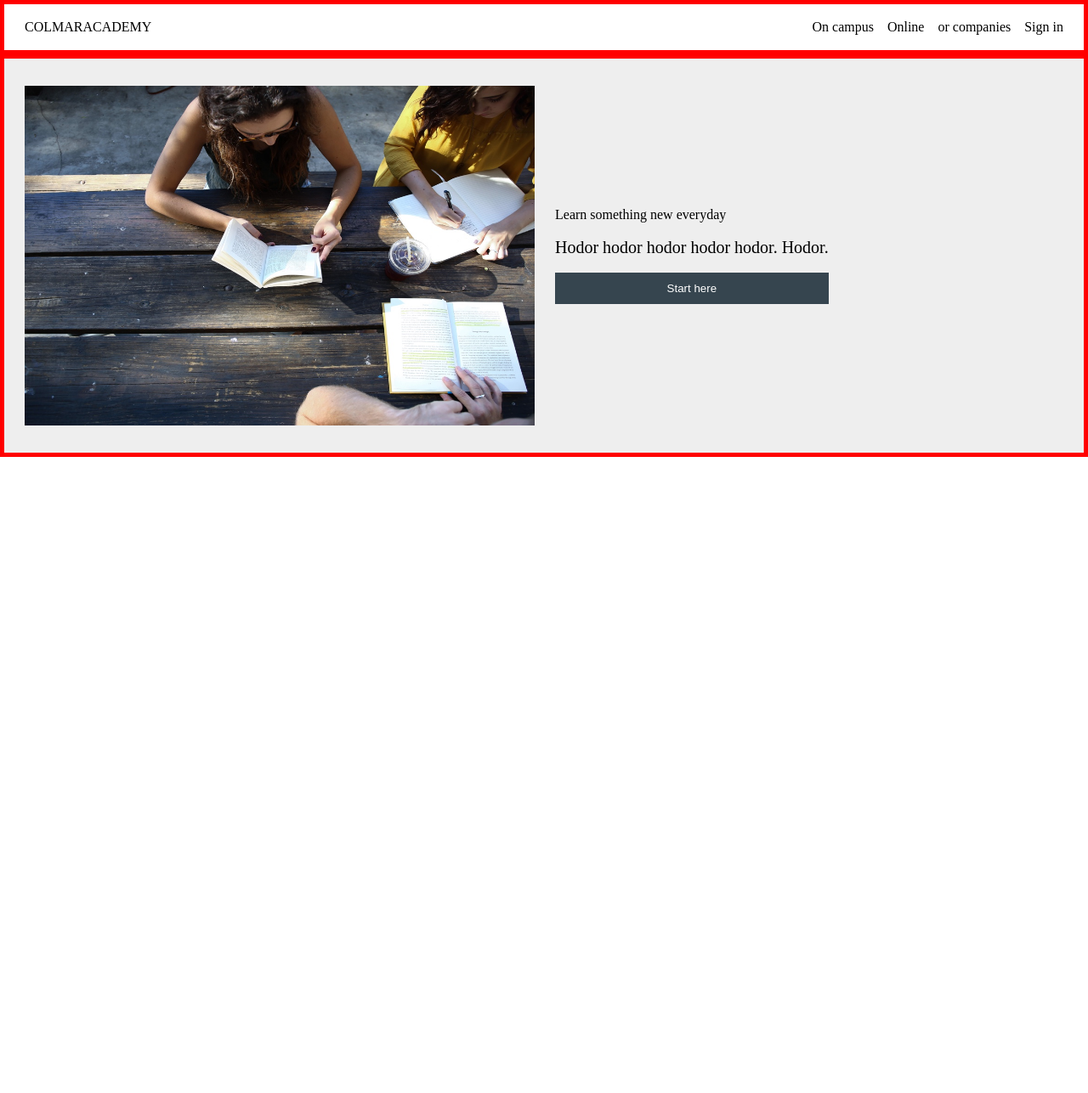
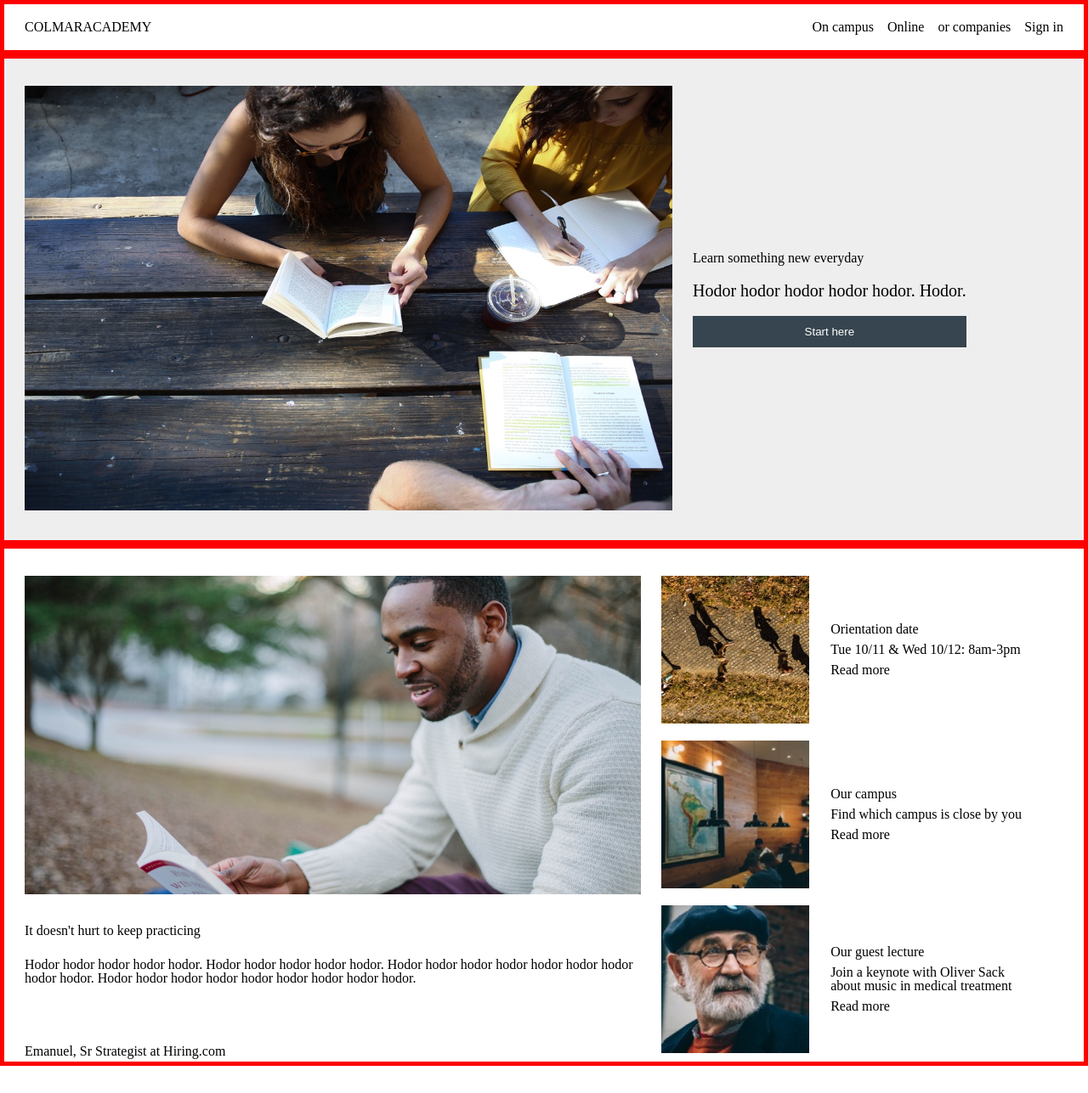
Before and after one commit to DokGreen/Capstone, a plain HTML site: page index.html in a window 1280 px wide. Shown: the whole page at 85% size. Before the commit the page ends 800 px from the top, so only its background shows below. Drawn offline with Linux system fonts and the light colour scheme.

Commit message:
sect 1 & 2 complete

```diff
--- a/index.html
+++ b/index.html
@@ -20,12 +20,52 @@
     </div>
 
     <div id="sect1">
-      <img class="mainimg" src="resources/imgs/banner.jpg">
+      <div id="sect1-con">
+        <img id="mainimg" src="resources/imgs/banner.jpg">
+     </div>
       <div class="text">
         <h1>Learn something new everyday</h1>
         <p>Hodor hodor hodor hodor hodor. Hodor.</p>
         <button>Start here</button>
       </div>
     </div>
+
+    <div id="sect2">
+      <div id="sect2-con">
+        <!--try setting the images as bg for divs-->
+        <img id="mainimg2" src="resources/imgs/information-main.jpg">
+        <h2>It doesn't hurt to keep practicing</h2>
+        <p>Hodor  hodor  hodor  hodor  hodor. Hodor  hodor  hodor  hodor  hodor. Hodor  hodor  hodor  hodor  hodor  hodor  hodor  hodor  hodor. Hodor  hodor  hodor  hodor  hodor  hodor  hodor  hodor  hodor.</p>
+        <p id="quote">Emanuel, Sr Strategist at Hiring.com</p>
+    </div>
+      <ul>
+        <li>
+          <img src="resources/imgs/information-orientation.jpg">
+          <div class="txtbox">
+            <h6>Orientation date</h6>
+            <p>Tue 10/11 &amp Wed 10/12: 8am-3pm</p>
+            <p class="read">Read more</p>
+          </div>
+        </li>
+        <li>
+          <img src="resources/imgs/information-campus.jpg">
+          <div class="txtbox">
+            <h6>Our campus</h6>
+            <p>Find which campus is close by you</p>
+            <p class="read">Read more</p>
+          </div>
+        </li>
+        <li>
+          <img src="resources/imgs/information-guest-lecture.jpg">
+          <div class="txtbox">
+            <h6>Our guest lecture</h6>
+            <p>Join a keynote with Oliver Sack<br>
+            about music in medical treatment</p>
+            <p class="read">Read more</p>
+          </div>
+        </li>
+      </ul>
+    </div>
+
   </body>
 </html>
--- a/resources/styles.css
+++ b/resources/styles.css
@@ -29,10 +29,15 @@
   box-sizing:border-box;
   background-color: #eee;
 }
-.mainimg {
-  height: 400px;
-  width: 600px;
+
+#sect1-con {
+  width: 60%;
   margin: 32px 24px;
+}
+
+#mainimg {
+  height: 500px;
+  width: 100%;
 }
 
 .text {
@@ -54,3 +59,54 @@ button {
 }
 /*-------------------------------------------*/
 /*-------------------------------------------Sect2*/
+#sect2 {
+  width: 100%;
+  display: flex;
+  margin-bottom: 32px;
+  border: 5px solid red;
+  box-sizing:border-box;
+}
+
+#sect2-con {
+  height: 500px;
+  width: 60%;
+  margin: 32px 24px 0 24px;
+}
+
+#mainimg2 {
+  height: 375px;
+  width: 100%;
+}
+
+#sect2-con h2 {
+  margin-top: 32px;
+}
+
+#sect2-con p:first-of-type { /*affects the first p in this id*/
+  margin: 24px 0 70px 0;
+  /*when header txt is added change the 70px*/
+}
+
+#sect2 ul {
+  margin-top: 22px;
+}
+
+#sect2 ul li {
+  display: flex;
+  align-items: center;
+  padding: 10px 0;
+}
+
+#sect2 ul li img {
+  height: auto;
+  width: 35%;
+}
+
+.txtbox {
+  width: 65%;
+  margin-left: 25px;
+}
+
+.txtbox p:first-of-type {
+  margin: 8px 0;
+}
```
